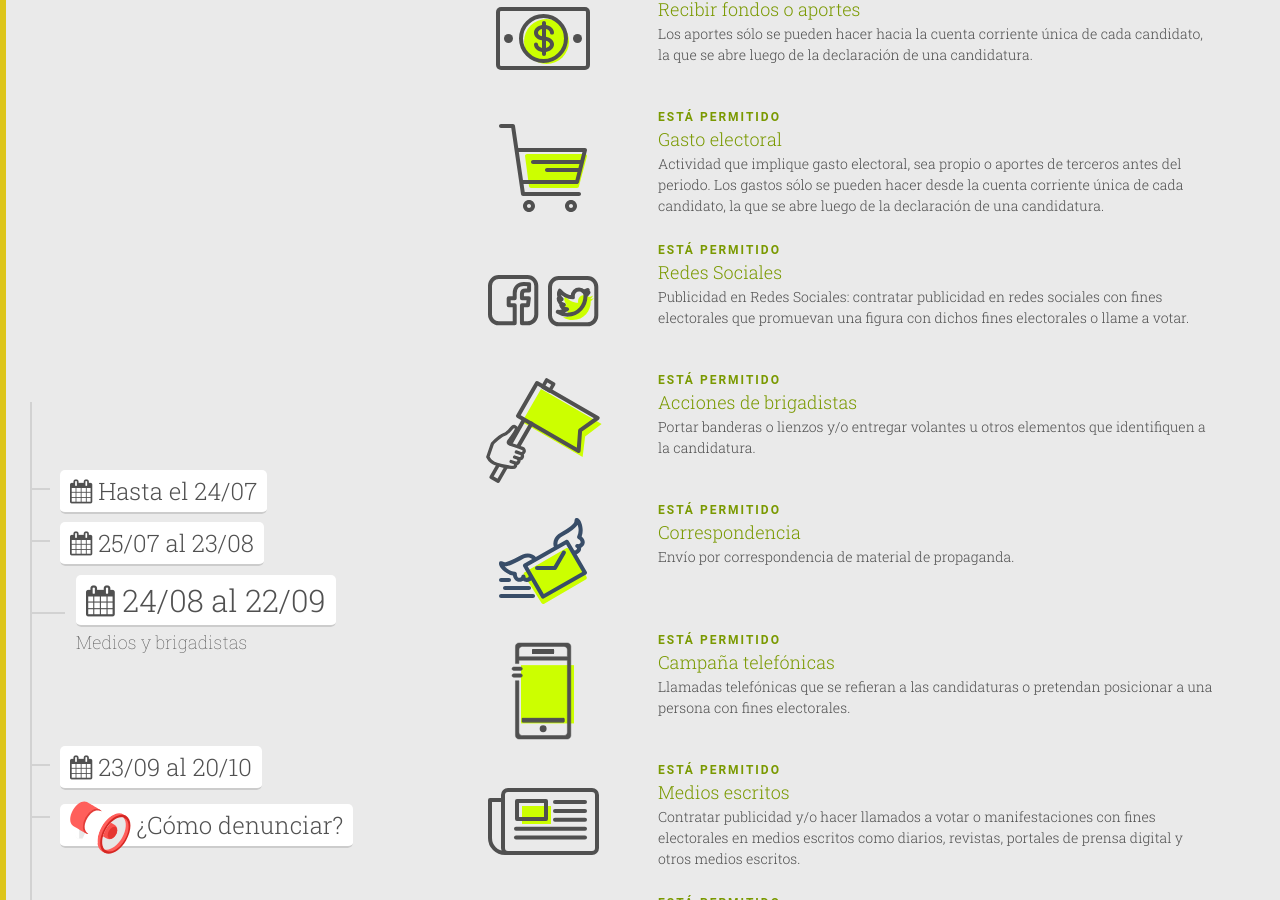
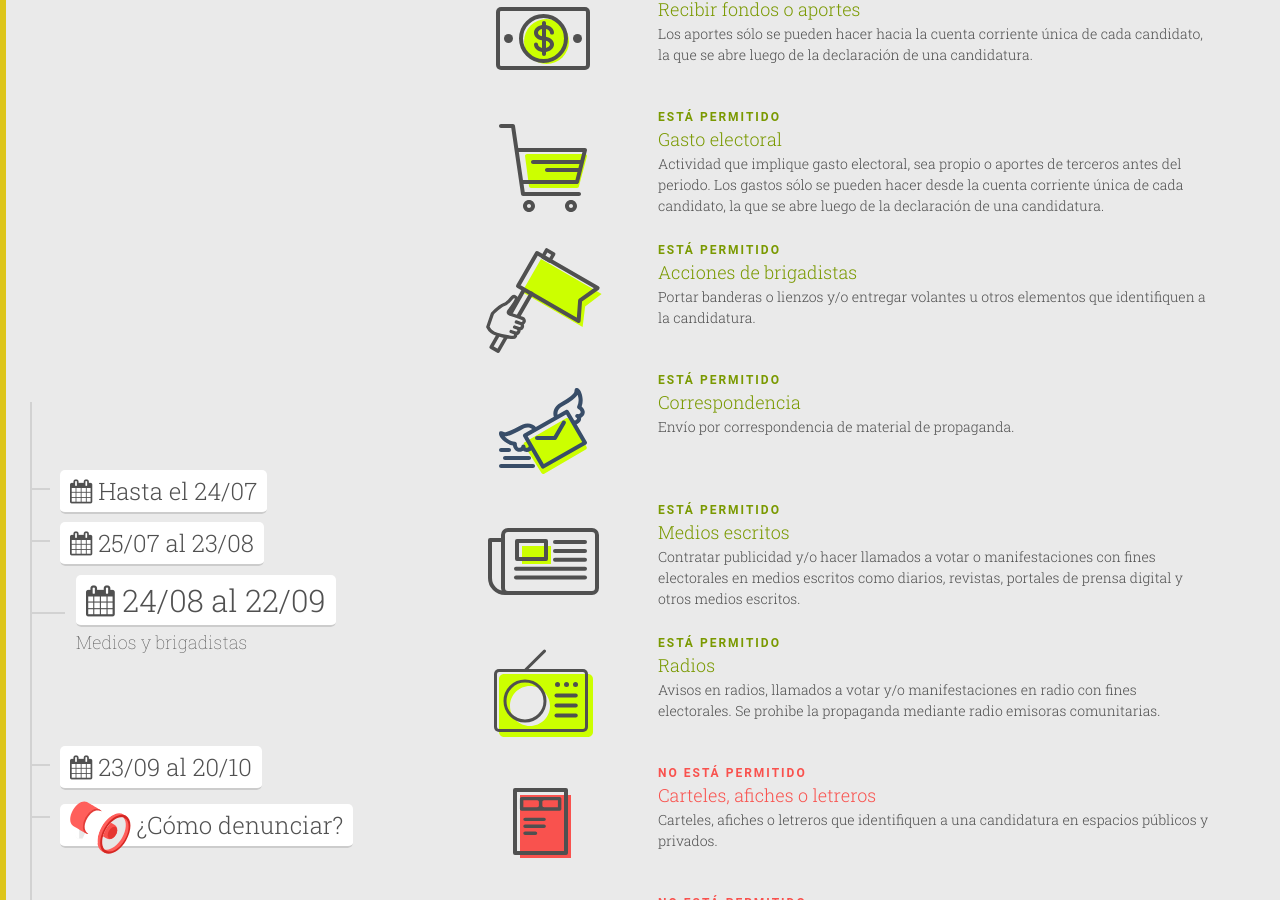
Before and after one commit to ciudadanointeligente/semaforo-electoral, a Jekyll site: the page built from index.html, in a window 1280 px wide and 900 px high, scrolled down 7464 px. Built offline with Jekyll 4.4.1, drawn with Linux system fonts in a browser that asks for light colours; nearby versions of some CDN libraries; some of the changed text lies outside the part shown.

Commit message:
Agrega Nuevas Categorías y Actualiza otras

```diff
--- a/_includes/mediosybrigadistas.html
+++ b/_includes/mediosybrigadistas.html
@@ -5,7 +5,7 @@
       <h4 class="section-title"><i class="fa fa-calendar" aria-hidden="true"></i> 24/08 al 22/09</h4>
     </div>
   </div>
-   <!-- 01 -->
+  <!-- 01 -->
   <div class="row">
     <div class="col-md-2 col-md-offset-4 col-xs-3"></div>
     <div class="col-md-6 col-xs-9">
@@ -41,7 +41,7 @@
       <p class="bajada">Los candidatos pueden visitar al electorado y recorrer las comunas</p>
     </div>
   </div>
-  <!-- 01 -->
+  <!-- 05 -->
   <div class="row">
     <div class="col-md-2 col-md-offset-4 col-xs-3"><img src="{{ "/img/pago-si.svg" | prepend: site.baseurl }}"></div>
     <div class="col-md-6 col-xs-9">
@@ -50,7 +50,7 @@
       <p class="bajada">Los aportes sólo se pueden hacer hacia la cuenta corriente única de cada candidato, la que se abre luego de la declaración de una candidatura.</p>
     </div>
   </div>
-  <!-- 02 -->
+  <!-- 06 -->
   <div class="row">
     <div class="col-md-2 col-md-offset-4 col-xs-3"><img src="{{ "/img/gasto-si.svg" | prepend: site.baseurl }}"></div>
     <div class="col-md-6 col-xs-9">
@@ -59,15 +59,7 @@
       <p class="bajada">Actividad que implique gasto electoral, sea propio o aportes de terceros antes del periodo. Los gastos sólo se pueden hacer desde la cuenta corriente única de cada candidato, la que se abre luego de la declaración de una candidatura.</p>
     </div>
   </div>
-  <!-- 03 -->
-  <div class="row">
-    <div class="col-md-2 col-md-offset-4 col-xs-3"><img src="{{ "/img/redes-si.svg" | prepend: site.baseurl }}"></div>
-    <div class="col-md-6 col-xs-9">
-      <div class="tag si">Está permitido</div>
-      <div class="si">Redes Sociales</div>
-      <p class="bajada">Publicidad en Redes Sociales: contratar publicidad en redes sociales con fines electorales que promuevan una figura con dichos fines electorales o llame a votar.</p>    </div>
-  </div>
-  <!-- 05 -->
+  <!-- 07 -->
   <div class="row">
     <div class="col-md-2 col-md-offset-4 col-xs-3"><img src="{{ "/img/brigadista-si.svg" | prepend: site.baseurl }}"></div>
     <div class="col-md-6 col-xs-9">
@@ -76,7 +68,7 @@
       <p class="bajada">Portar banderas o lienzos y/o entregar volantes u otros elementos que identifiquen a la candidatura.</p>
     </div>
   </div>
-  <!-- 06 -->
+  <!-- 08 -->
   <div class="row">
     <div class="col-md-2 col-md-offset-4 col-xs-3"><img src="{{ "/img/correo-si.svg" | prepend: site.baseurl }}"></div>
     <div class="col-md-6 col-xs-9">
@@ -85,16 +77,7 @@
       <p class="bajada">Envío por correspondencia de material de propaganda.</p>
     </div>
   </div>
-  <!-- 07 -->
-  <div class="row">
-    <div class="col-md-2 col-md-offset-4 col-xs-3"><img src="{{ "/img/telefono-si.svg" | prepend: site.baseurl }}"></div>
-    <div class="col-md-6 col-xs-9">
-      <div class="tag si">Está permitido</div>
-      <div class="si">Campaña telefónicas</div>
-      <p class="bajada">Llamadas telefónicas que se refieran a las candidaturas o pretendan posicionar a una persona con fines electorales.</p>
-    </div>
-  </div>
-  <!-- 08 -->
+  <!-- 09 -->
   <div class="row">
     <div class="col-md-2 col-md-offset-4 col-xs-3"><img src="{{ "/img/diario-si.svg" | prepend: site.baseurl }}"></div>
     <div class="col-md-6 col-xs-9">
@@ -103,16 +86,16 @@
       <p class="bajada">Contratar publicidad y/o hacer llamados a votar o manifestaciones con fines electorales en medios escritos como diarios, revistas, portales de prensa digital y otros medios escritos.</p>
     </div>
   </div>
-  <!-- 09 -->
+  <!-- 10 -->
   <div class="row">
     <div class="col-md-2 col-md-offset-4 col-xs-3"><img src="{{ "/img/radio-si.svg" | prepend: site.baseurl }}"></div>
     <div class="col-md-6 col-xs-9">
       <div class="tag si">Está permitido</div>
       <div class="si">Radios</div>
-      <p class="bajada">Avisos en radios, llamados a votar y/o manifestaciones en radio con fines electorales.</p>
+      <p class="bajada">Avisos en radios, llamados a votar y/o manifestaciones en radio con fines electorales. Se prohibe la propaganda mediante radio emisoras comunitarias.</p>
     </div>
   </div>
-  <!-- 04 -->
+  <!-- 11 -->
   <div class="row">
     <div class="col-md-2 col-md-offset-4 col-xs-3"><img src="{{ "/img/afiche-no.svg" | prepend: site.baseurl }}"></div>
     <div class="col-md-6 col-xs-9">
@@ -121,7 +104,43 @@
       <p class="bajada">Carteles, afiches o letreros que identifiquen a una candidatura en espacios públicos y privados.</p>
     </div>
   </div>
-  <!-- 10 -->
+  <!-- 12 -->
+  <div class="row">
+    <div class="col-md-2 col-md-offset-4 col-xs-3"><img src="{{ "/img/redes-no.svg" | prepend: site.baseurl }}"></div>
+    <div class="col-md-6 col-xs-9">
+      <div class="tag no">No está permitido</div>
+      <div class="no">Redes Sociales</div>
+      <p class="bajada">Propaganda en Redes Sociales y Medios Digitales: contratar publicidad, hacer manifestaciones a través de redes sociales o medios de prensa digital con fines electorales que promuevan una figura con dichos fines o llame a votar.</p>
+      </div>
+  </div>
+  <!-- 13 -->
+  <div class="row">
+    <div class="col-md-2 col-md-offset-4 col-xs-3"><img src="{{ "/img/telefono-no.svg" | prepend: site.baseurl }}"></div>
+    <div class="col-md-6 col-xs-9">
+      <div class="tag no">No está permitido</div>
+      <div class="no">Campaña telefónicas</div>
+      <p class="bajada">Llamadas telefónicas que se refieran a las candidaturas o pretendan posicionar a una persona con fines electorales.</p>
+    </div>
+  </div>
+  <!-- 14 -->
+  <div class="row">
+    <div class="col-md-2 col-md-offset-4 col-xs-3"></div>
+    <div class="col-md-6 col-xs-9">
+      <div class="tag no">No está permitido</div>
+      <div class="no">Usar Amplificación</div>
+      <p class="bajada">Hacer uso de amplificación de sonido o perifoneo (uso de altoparlante, megáfono, entre otros)</p>
+    </div>
+  </div>
+  <!-- 15 -->
+  <div class="row">
+    <div class="col-md-2 col-md-offset-4 col-xs-3"></div>
+    <div class="col-md-6 col-xs-9">
+      <div class="tag no">No está permitido</div>
+      <div class="no">Propaganda en Vehículos</div>
+      <p class="bajada">Utilizar vehículos particulares para realizar propaganda electoral. Sólo se pueden usar para el traslado de candidatos y su equipo.</p>
+    </div>
+  </div>
+  <!-- 16 -->
   <div class="row">
     <div class="col-md-2 col-md-offset-4 col-xs-3"><img src="{{ "/img/superargasto-no.svg" | prepend: site.baseurl }}"></div>
     <div class="col-md-6 col-xs-9">
@@ -129,7 +148,7 @@
       <div class="no">Superar límite al gasto electoral</div>
     </div>
   </div>
-  <!-- 11 -->
+  <!-- 17 -->
   <div class="row">
     <div class="col-md-2 col-md-offset-4 col-xs-3"><img src="{{ "/img/aporteempresa-no.svg" | prepend: site.baseurl }}"></div>
     <div class="col-md-6 col-xs-9">
@@ -137,7 +156,7 @@
       <div class="no">Aportes de empresas a campañas</div>
     </div>
   </div>
-  <!-- 12 -->
+  <!-- 18 -->
   <div class="row">
     <div class="col-md-2 col-md-offset-4 col-xs-3"><img src="{{ "/img/privado-no.svg" | prepend: site.baseurl }}"></div>
     <div class="col-md-6 col-xs-9">
@@ -145,7 +164,7 @@
       <div class="no">Propaganda en espacio privado sin autorización</div>
     </div>
   </div>
-  <!-- 13 -->
+  <!-- 19 -->
   <div class="row">
     <div class="col-md-2 col-md-offset-4 col-xs-3"><img src="{{ "/img/cine-no.svg" | prepend: site.baseurl }}"></div>
     <div class="col-md-6 col-xs-9">
@@ -153,7 +172,7 @@
       <div class="no">Propaganda en cines y salas de video, como buses u otros</div>
     </div>
   </div>
-  <!-- 14 -->
+  <!-- 20 -->
   <div class="row">
     <div class="col-md-2 col-md-offset-4 col-xs-3"><img src="{{ "/img/grande-no.svg" | prepend: site.baseurl }}"></div>
     <div class="col-md-6 col-xs-9">
@@ -161,7 +180,7 @@
       <div class="no">Carteles de un tamaño superior a 2m² en espacio público y 6m² en espacio privado</div>
     </div>
   </div>
-  <!-- 15 -->
+  <!-- 21 -->
   <div class="row">
     <div class="col-md-2 col-md-offset-4 col-xs-3"><img src="{{ "/img/pared-no.svg" | prepend: site.baseurl }}"></div>
     <div class="col-md-6 col-xs-9">
@@ -169,7 +188,7 @@
       <div class="no">Rayados, murales y elementos que se adhieran a paredes</div>
     </div>
   </div>
-  <!-- 16 -->
+  <!-- 22 -->
   <div class="row">
     <div class="col-md-2 col-md-offset-4 col-xs-3"><img src="{{ "/img/serviciopublico-no.svg" | prepend: site.baseurl }}"></div>
     <div class="col-md-6 col-xs-9">
@@ -177,7 +196,7 @@
       <div class="no">Propaganda en infraestructura de servicios públicos</div>
     </div>
   </div>
-  <!-- 17 -->
+  <!-- 23 -->
   <div class="row">
     <div class="col-md-2 col-md-offset-4 col-xs-3"><img src="{{ "/img/dano-no.svg" | prepend: site.baseurl }}"></div>
     <div class="col-md-6 col-xs-9">
@@ -185,7 +204,7 @@
       <div class="no">Propaganda que provoque daño permanente en espacio público</div>
     </div>
   </div>
-  <!-- 18 -->
+  <!-- 24 -->
   <div class="row">
     <div class="col-md-2 col-md-offset-4 col-xs-3"><img src="{{ "/img/parques-no.svg" | prepend: site.baseurl }}"></div>
     <div class="col-md-6 col-xs-9">
@@ -193,7 +212,7 @@
       <div class="no">Propaganda fuera de espacios asignados por el Servel en plazas y parques</div>
     </div>
   </div>
-  <!-- 19 -->
+  <!-- 25 -->
   <div class="row">
     <div class="col-md-2 col-md-offset-4 col-xs-3"><img src="{{ "/img/avion-no.svg" | prepend: site.baseurl }}"></div>
     <div class="col-md-6 col-xs-9">
@@ -201,7 +220,7 @@
       <div class="no">Propaganda aérea como con un lienzo en un aeroplano, drones o helicópteros</div>
     </div>
   </div>
-  <!-- 20 -->
+  <!-- 26 -->
   <div class="row">
     <div class="col-md-2 col-md-offset-4 col-xs-3"><img src="{{ "/img/tv-no.svg" | prepend: site.baseurl }}"></div>
     <div class="col-md-6 col-xs-9">
```
